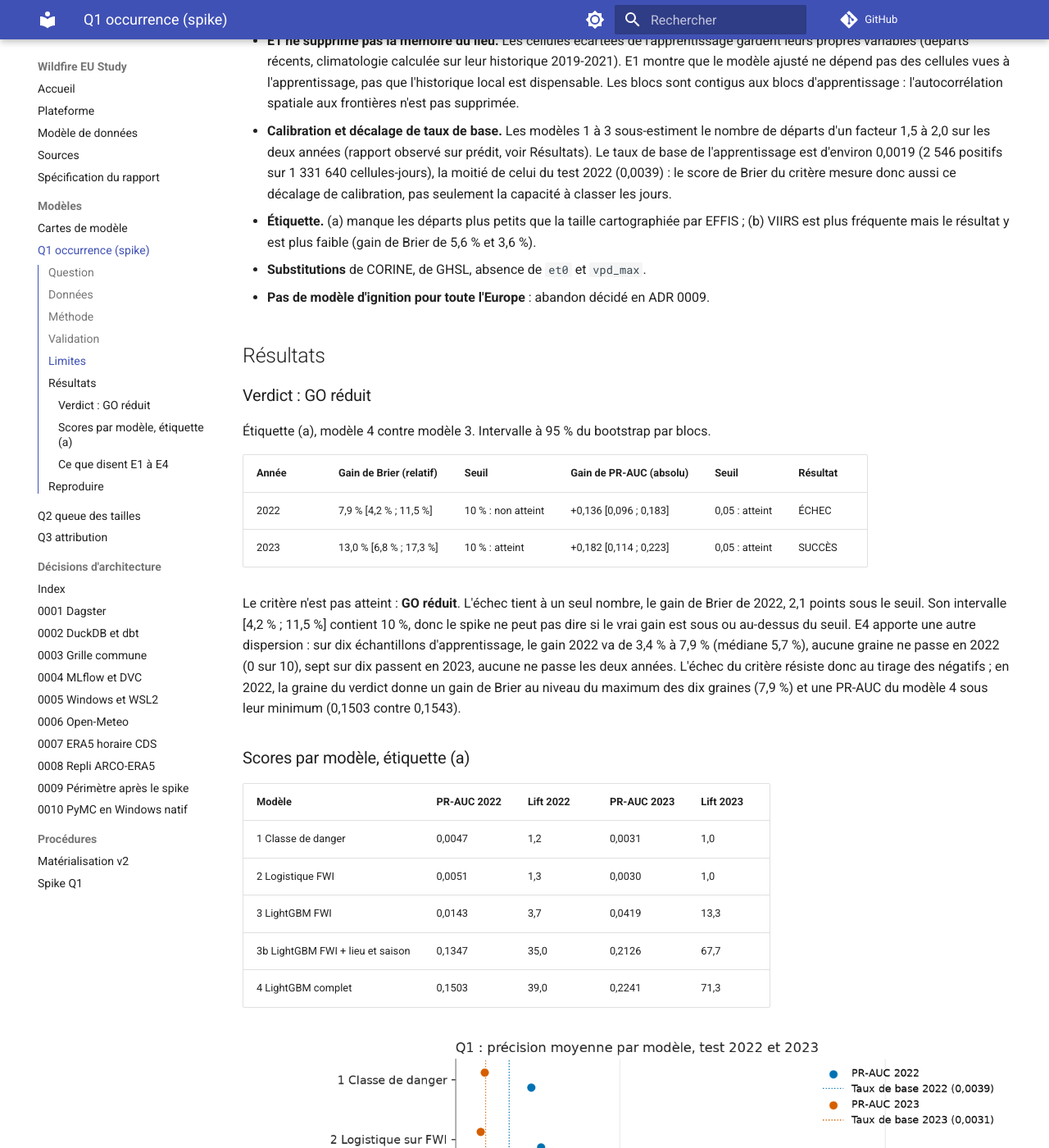
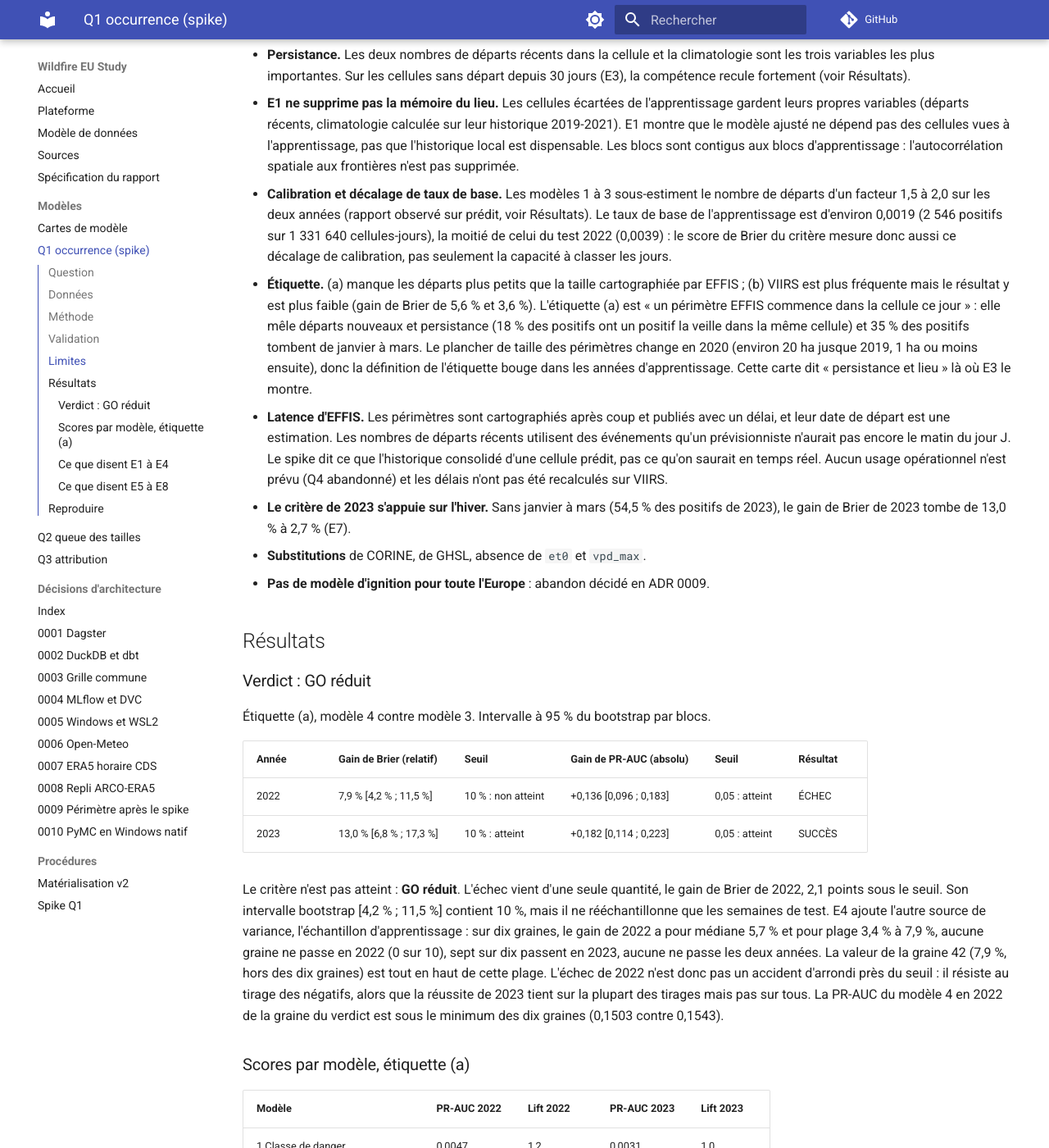
Before and after one commit to MasTristan/wildfire-eu-study, an MkDocs documentation site: the page built from docs/models/q1-ignition-spike.md, in a window 1280 px wide and 1400 px high, scrolled down 3326 px. Shown: the whole window at 82% size. Built offline with MkDocs 1.6.1 and Material for MkDocs 9.7.7, drawn with Linux system fonts in a browser that asks for light colours; comment, search, counter and statistics services are not loaded; some of the changed text lies outside the part shown.

Commit message:
docs(models): update the Q1 card with the run id, E5 to E8, label and latency limits

````diff
--- a/docs/models/index.md
+++ b/docs/models/index.md
@@ -11,7 +11,7 @@
 
 | Question | Carte | Modèle | Run MLflow | Statut |
 |---|---|---|---|---|
-| Q1 : un modèle qui voit plus que l'indice météo prédit-il mieux les départs de feu ? | [Q1, spike d'occurrence](q1-ignition-spike.md) | LightGBM, cinq modèles en escalier | aucun (spike antérieur au suivi) | critère non atteint, GO réduit, Ibérie et Grèce 2019 à 2023 |
+| Q1 : un modèle qui voit plus que l'indice météo prédit-il mieux les départs de feu ? | [Q1, spike d'occurrence](q1-ignition-spike.md) | LightGBM, cinq modèles en escalier | `q1_spike`, `73450271a109409e95ea4851cea5ad77` | critère non atteint, GO réduit, Ibérie et Grèce 2019 à 2023 |
 | Q2 : quelle taille ont les feux rares ? | [Q2, queue des tailles de feux](q2-tail-risk.md) | Pareto généralisée au-dessus d'un seuil, par pays | `d5672f4785b64c8f8487e87cf845694c` | 20 pays estimés sur 50 |
 | Q3 : quelle part de la surface brûlée la météo explique-t-elle ? | [Q3, attribution à la météo](q3-attribution.md) | régression à effets fixes et modèle bayésien hiérarchique | `d6dea9f655d043a6900f9d98de10dfd6` (fréquentiste), `7027f2aadd954abeb47823ec9d6e8a61` (bayésien) | deux méthodes d'accord sur le signe des quatre variables |
 
--- a/docs/models/q1-ignition-spike.md
+++ b/docs/models/q1-ignition-spike.md
@@ -1,11 +1,12 @@
 # Carte de modèle : Q1, occurrence des départs de feu (spike)
 
-Run MLflow : **aucun**. Le spike Q1 (`notebooks/spike_q1/`) a été exécuté avant la mise
-en place du suivi MLflow du projet, et les tables `q1_*` de `model_out` n'ont pas de
-colonne `run_id`. La traçabilité repose sur les fichiers gelés et commités de
-`notebooks/spike_q1/out/` (dernier commit `1d6122b`, 2026-11-08) et sur
-`notebooks/spike_q1/VERDICT.md` (commit `c2dc3e6`). Les tables `q1_*` sont un
-remaniement de ces fichiers, sans recalcul (asset `gold/q1_spike_results`).
+Run MLflow : `73450271a109409e95ea4851cea5ad77` (expérience `q1_spike`), 2026-11-09. Le
+spike lui-même (`notebooks/spike_q1/`) a été exécuté avant la mise en place du suivi
+MLflow ; ce run journalise après coup ses sorties gelées (CSV, JSON et PNG de
+`notebooks/spike_q1/out/`, dont `criterion_a.json`), les métriques du critère et les
+hyperparamètres retenus, sans rien recalculer. Les tables `q1_*` de `model_out` portent
+ce `run_id` (asset `gold/q1_spike_results`, qui journalise puis remanie les fichiers).
+Le détail du spike est dans `notebooks/spike_q1/VERDICT.md`.
 
 Périmètre : Espagne, Portugal et Grèce, 2019 à 2023, feux cartographiés par EFFIS.
 Pas d'extension à l'Europe ([ADR 0009](../adr/0009-q1-scope-after-reduced-go.md)).
@@ -74,11 +75,13 @@
   indépendante avant le premier entraînement a trouvé et corrigé une fuite (climatologie
   construite avec l'année de validation) et ajouté le modèle 3b (`REVIEW.md`).
 - **Tests** : `tests/test_spike_results.py` vérifie que les tables `q1_*` portent
-  les chiffres du verdict.
-- **Analyses exploratoires E1 à E4**, écrites avant leur exécution
+  les chiffres du verdict et le `run_id`, que le run MLflow journalise les sorties, et
+  que les sorties de E5 à E8 suivent leurs règles.
+- **Analyses exploratoires E1 à E8**, écrites avant leur exécution
   (`EXPLORATORY.md`), qui ne modifient pas le verdict. E1 est la validation par blocs
   spatiaux : les cellules sont groupées en blocs de 2 degrés, cinq plis, chaque pli
-  est noté sur des blocs absents de l'apprentissage.
+  est noté sur des blocs absents de l'apprentissage. E5 à E8 ont été déclarées le
+  2026-11-09 à la suite de la revue critique, puis exécutées (voir Résultats).
 - **Fiabilité** : figure suivante.
 
 ![Courbes de fiabilité 2022 et 2023](../img/models/q1_reliability.png)
@@ -116,7 +119,20 @@
   capacité à classer les jours.
 - **Étiquette.** (a) manque les départs plus petits que la taille cartographiée par
   EFFIS ; (b) VIIRS est plus fréquente mais le résultat y est plus faible (gain de Brier
-  de 5,6 % et 3,6 %).
+  de 5,6 % et 3,6 %). L'étiquette (a) est « un périmètre EFFIS commence dans la cellule
+  ce jour » : elle mêle départs nouveaux et persistance (18 % des positifs ont un
+  positif la veille dans la même cellule) et 35 % des positifs tombent de janvier à
+  mars. Le plancher de taille des périmètres change en 2020 (environ 20 ha jusque 2019,
+  1 ha ou moins ensuite), donc la définition de l'étiquette bouge dans les années
+  d'apprentissage. Cette carte dit « persistance et lieu » là où E3 le montre.
+- **Latence d'EFFIS.** Les périmètres sont cartographiés après coup et publiés avec
+  un délai, et leur date de départ est une estimation. Les nombres de départs récents
+  utilisent des événements qu'un prévisionniste n'aurait pas encore le matin du jour J.
+  Le spike dit ce que l'historique consolidé d'une cellule prédit, pas ce qu'on saurait
+  en temps réel. Aucun usage opérationnel n'est prévu (Q4 abandonné) et les délais n'ont
+  pas été recalculés sur VIIRS.
+- **Le critère de 2023 s'appuie sur l'hiver.** Sans janvier à mars (54,5 % des positifs
+  de 2023), le gain de Brier de 2023 tombe de 13,0 % à 2,7 % (E7).
 - **Substitutions** de CORINE, de GHSL, absence de `et0` et `vpd_max`.
 - **Pas de modèle d'ignition pour toute l'Europe** : abandon décidé en ADR 0009.
 
@@ -131,15 +147,17 @@
 | 2022 | 7,9 % [4,2 % ; 11,5 %] | 10 % : non atteint | +0,136 [0,096 ; 0,183] | 0,05 : atteint | ÉCHEC |
 | 2023 | 13,0 % [6,8 % ; 17,3 %] | 10 % : atteint | +0,182 [0,114 ; 0,223] | 0,05 : atteint | SUCCÈS |
 
-Le critère n'est pas atteint : **GO réduit**. L'échec tient à un seul nombre, le
-gain de Brier de 2022, 2,1 points sous le seuil. Son intervalle [4,2 % ; 11,5 %]
-contient 10 %, donc le spike ne peut pas dire si le vrai gain est sous ou au-dessus
-du seuil. E4 apporte une autre dispersion : sur dix échantillons d'apprentissage, le gain 2022
-va de 3,4 % à 7,9 % (médiane 5,7 %), aucune graine ne passe en 2022 (0 sur 10), sept sur dix passent en 2023,
-aucune ne passe les deux années. L'échec du critère résiste donc au
-tirage des négatifs ; en 2022, la graine du verdict donne un gain de Brier au niveau du
-maximum des dix graines (7,9 %) et une PR-AUC du modèle 4 sous leur minimum
-(0,1503 contre 0,1543).
+Le critère n'est pas atteint : **GO réduit**. L'échec vient d'une seule quantité, le
+gain de Brier de 2022, 2,1 points sous le seuil. Son intervalle bootstrap [4,2 % ; 11,5 %]
+contient 10 %, mais il ne rééchantillonne que les semaines de test. E4 ajoute l'autre
+source de variance, l'échantillon d'apprentissage : sur dix graines, le gain de 2022
+a pour médiane 5,7 % et pour plage 3,4 % à 7,9 %, aucune graine ne passe en 2022
+(0 sur 10), sept sur dix passent en 2023, aucune ne passe les deux années. La valeur
+de la graine 42 (7,9 %, hors des dix graines) est tout en haut de cette plage. L'échec
+de 2022 n'est donc pas un accident d'arrondi près du seuil : il résiste au tirage des
+négatifs, alors que la réussite de 2023 tient sur la plupart des tirages mais pas sur
+tous. La PR-AUC du modèle 4 en 2022 de la graine du verdict est sous le minimum des
+dix graines (0,1503 contre 0,1543).
 
 ### Scores par modèle, étiquette (a)
 
@@ -158,6 +176,9 @@
 il vaut 1,10 (3b) et 1,13 (4) en 2022, 1,05 et 0,95 en 2023.
 
 ### Ce que disent E1 à E4
+
+Les nombres de départs récents sont une mesure de persistance de l'activité du lieu :
+on parle de persistance et de lieu, pas de départs nouveaux.
 
 Récit de l'[ADR 0009](../adr/0009-q1-scope-after-reduced-go.md), repris phrase par
 phrase et limité à ce que les analyses exploratoires confirment.
@@ -198,10 +219,22 @@
 pas de départ récent, en valeur absolue ces gains sont petits : de -0,0003 à +0,005 de PR-AUC du modèle 3b
 au modèle 4 sur ces sous-ensembles.
 
+### Ce que disent E5 à E8
+
+Analyses déclarées le 2026-11-09 avant leur exécution, qui ne modifient pas le verdict.
+
+| Analyse | Question | Résultat |
+|---|---|---|
+| E5 recalibration d'intercept appris sur 2021 | L'échec de 2022 vient-il du décalage de taux de base ? | Non : gain de Brier du modèle 4 sur le modèle 3 de 8,2 % (2022, 7,9 % avant) et 12,9 % (2023, 13,0 % avant). Les deux modèles sont décalés pareillement. Limite : l'intercept est appris sur 2021, année d'apprentissage dont le taux (0,0026) reste sous celui de 2022 (0,0039). |
+| E6 étiquette restreinte aux périmètres de 30 ha ou plus | Le changement de plancher de 2020 explique-t-il le résultat ? | Non : lift du modèle 4 de 44,3 et 154,4, gain de PR-AUC +0,060 et +0,121, gain de Brier de 2,3 % et 5,5 % (sous 10 % dans les deux années). |
+| E7 sans janvier à mars | Le résultat tient-il hors de la saison où l'étiquette est la plus mêlée ? | En partie seulement : lift du modèle 4 de 28,7 et 48,9 (contre 39,0 et 71,3), gain de PR-AUC +0,087 et +0,087 (contre +0,136 et +0,182), gain de Brier de 4,2 % et 2,7 %. La réussite de 2023 sur le Brier ne survit pas au retrait de l'hiver (54,5 % des positifs 2023). |
+| E8 blocs spatiaux, climatologie sans les blocs écartés | E1 était-il trop favorable ? | Un peu : PR-AUC par blocs du modèle 4 de 0,1311 et 0,1734, baisse de 12,8 % et 22,6 % (E1 : -4,3 % et +2,9 %) ; modèle 3b : 9,5 % et 5,5 %. Les deux restent sous 30 %, la lecture de E1 tient avec une marge plus faible. |
+
 Le récit de la publication, limité à l'Ibérie et à la Grèce, 2019 à 2023, feux cartographiés
 par EFFIS : l'indice de danger ne localise pas les départs à l'échelle maille x jour ;
 la mémoire du lieu et de l'activité récente le fait, surtout par persistance d'un même
-foyer ; la météo ajoute peu. Aucune phrase de cette carte ne va plus loin.
+foyer ; la météo ajoute peu ; le gain de 2023 dépend en partie des départs de janvier
+à mars. Aucune phrase de cette carte ne va plus loin.
 
 ## Reproduire
 
@@ -234,6 +267,13 @@
 uv run python -c "import pandas as pd; i=pd.read_parquet('data/lake/gold/model_out/q1_importance.parquet'); print(i.head(6)[['rank','feature','share']].round(3)); print(i.groupby('feature_group').share.sum().round(3))"
 ```
 
+Recalibration (E5), étiquette 30 ha (E6), sans janvier à mars (E7), blocs avec climatologie
+régionale (E8) :
+
+```bash
+uv run python -c "import pandas as pd; O='notebooks/spike_q1/out/'; r=pd.read_csv(O+'exploratory_recalibration.csv'); print(r[['year','model','shift_logit','obs_over_pred_raw','obs_over_pred_recal','brier_rel_gain_raw','brier_rel_gain_recal']].round(4).to_string()); print(pd.read_csv(O+'exploratory_label30ha.csv').query('model==\"lgbm_full\"')[['year','positives','pr_auc','lift','brier_rel_improvement','pr_auc_gain']].round(4).to_string()); print(pd.read_csv(O+'exploratory_no_winter.csv').query('model==\"lgbm_full\"')[['year','lift','brier_rel_improvement','pr_auc_gain','share_test_positives_removed']].round(4).to_string()); print(pd.read_csv(O+'exploratory_spatial_blocks_clim.csv')[['year','model','pr_auc','pr_auc_unblocked','relative_drop','transfers']].round(4).to_string())"
+```
+
 Blocs spatiaux (E1), ablation (E2), départs nouveaux (E3), graines (E4) :
 
 ```bash
````
Also changed, not shown: other parts of docs/models/q1-ignition-spike.md (+1 -0 lines).
